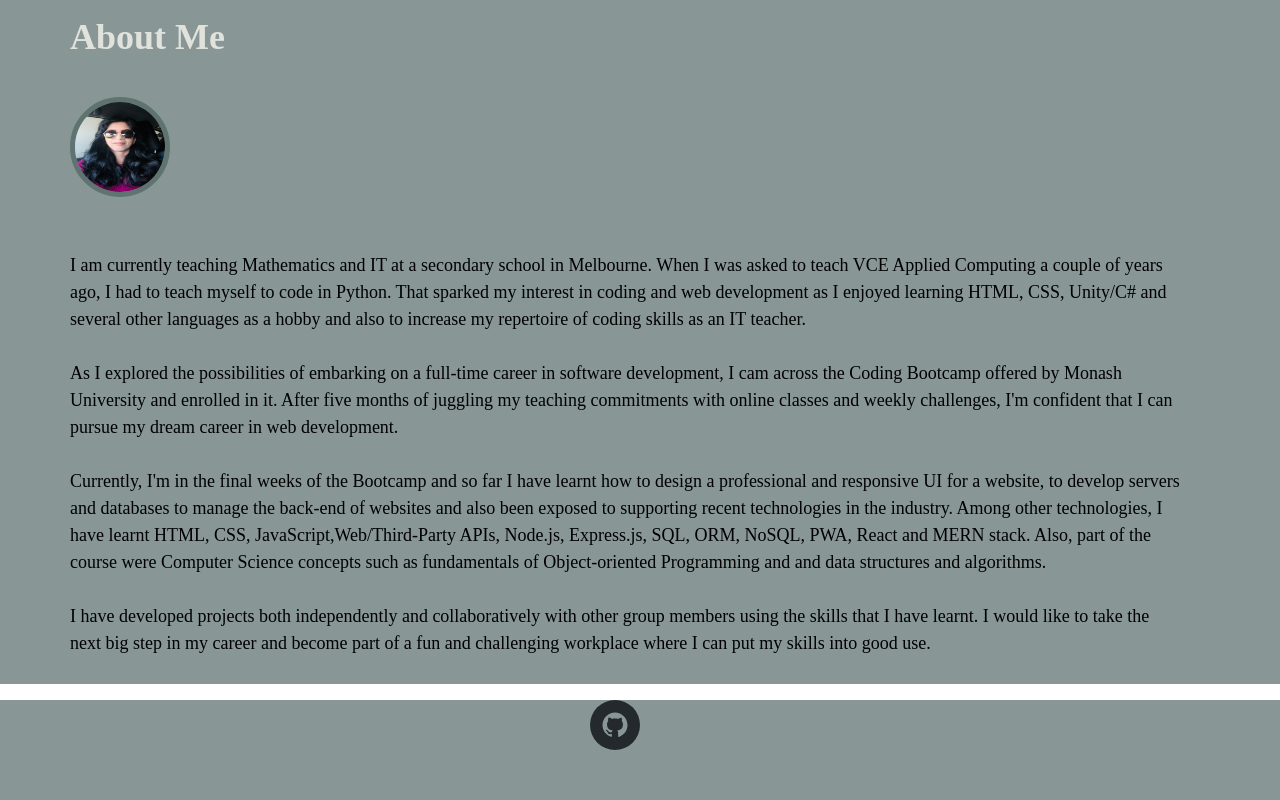
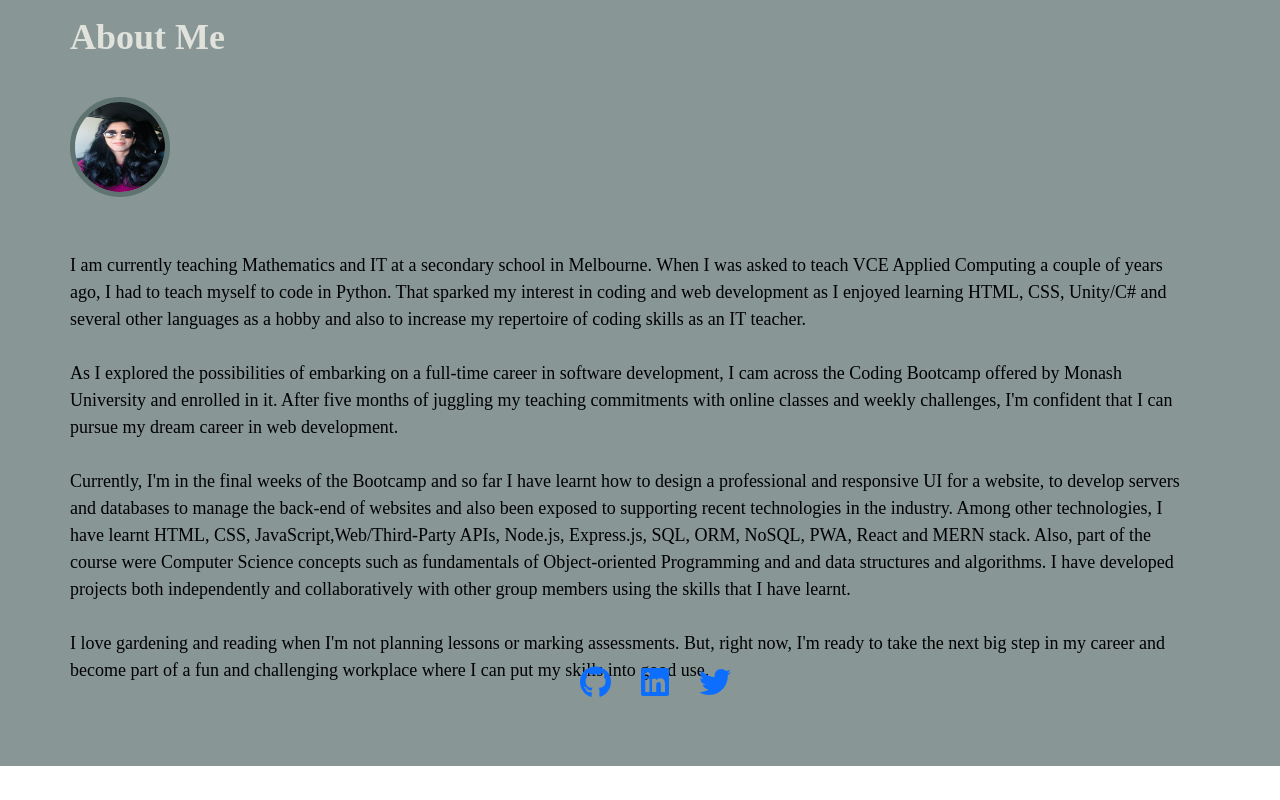
Before and after one commit to SJohnRose/My-Web-Development-Portfolio, a React (Create React App) app: page / in a window 1280 px wide. Shown: the part 234-1034 px from the top of the page. After the commit the page ends 1000 px from the top, so only its background shows below. Built offline with nearby package versions, Linux system fonts and the light colour scheme; a web font is replaced by a local one.

Commit message:
replaced react-social-icons with fontAwesomeIcon in Footer.js and Project.js

```diff
--- a/package.json
+++ b/package.json
@@ -3,6 +3,9 @@
     "version": "0.1.0",
     "private": true,
     "dependencies": {
+        "@fortawesome/fontawesome-svg-core": "^6.4.0",
+        "@fortawesome/free-brands-svg-icons": "^6.4.0",
+        "@fortawesome/react-fontawesome": "^0.2.0",
         "@testing-library/jest-dom": "^5.11.4",
         "@testing-library/react": "^11.1.0",
         "@testing-library/user-event": "^12.1.10",
--- a/src/App.css
+++ b/src/App.css
@@ -7,7 +7,7 @@
 .page {
     background-color: #889696;
     width: 100%;
-    height: auto;
+    height: 700px;
 }
 
 .page p {
@@ -93,9 +93,13 @@ h3 {
 .footer {
   background-color:#889696 ;
   display: flex;
-  align-content: center;
+  flex-direction: row;
   justify-content: center;
-  height: 100px;
+  height:100px;
+}
+
+.footer a {
+  margin-left: 30px;
 }
 
 .nav-item a {
@@ -111,7 +115,7 @@ h3 {
 }
 
 .nav-link-active {
-  color: blue;
+  color: rgb(0, 255, 98);
   background-color:transparent;
 }
 
@@ -205,3 +209,8 @@ h3 {
   display: flex;
   flex-direction: row;
 }
+
+.project-title a {
+  padding-top: 15px;
+  padding-left: 5px;
+}
--- a/src/components/Footer.js
+++ b/src/components/Footer.js
@@ -1,21 +1,26 @@
 import React from 'react';
-import {SocialIcon} from 'react-social-icons';
+import { FontAwesomeIcon } from "@fortawesome/react-fontawesome";
+import {
+  faGithub,
+  faLinkedin,
+  faTwitter
+} from "@fortawesome/free-brands-svg-icons";
 
 export default function Footer() {
   return (
     <div className ="footer">
-      <SocialIcon
-         url = "https://github.com/SJohnRose"
-         network = "github"
-         className = "FooterIcon"
-         bgcolor = "green"
-      />
-      <SocialIcon
-         url = "https://www.linkedin.com/in/ShaminiJohnRose"
-         network = "linkedIn"
-         className = "FooterIcon"
-         bgcolor = "green"
-      />
+      <a href="https://github.com/SJohnRose"
+        className="github-icon">
+        <FontAwesomeIcon icon={faGithub} size="2x" />
+      </a>
+      <a href="https://www.linkedin.com/in/Shaminijohnrose"
+        className="linkedIn-icon">
+        <FontAwesomeIcon icon={faLinkedin} size="2x" />
+      </a>
+      <a href="https://twitter.com/ShaminiJ"
+        className="twitter-icon">
+        <FontAwesomeIcon icon={faTwitter} size="2x" />
+      </a>
     </div>
   );
 }
--- a/src/components/Project.js
+++ b/src/components/Project.js
@@ -2,6 +2,10 @@ import React from 'react';
 import { importImages } from '../utils/helpers';
 import {SocialIcon} from 'react-social-icons';
 import projectList from '../data/projectList';
+import { FontAwesomeIcon } from "@fortawesome/react-fontawesome";
+import {
+  faGithub,
+ } from "@fortawesome/free-brands-svg-icons";
 
 const images = importImages(require.context('./../assets', false, /\.(png|jpe?g|svg)$/));
 
@@ -17,12 +21,9 @@ export default function Project() {
               <div className="project-card overlay">
                 <div className="project-title">
                 <h2> {project.projectName} </h2>
-                <SocialIcon className="social-icon"
-                  url = {project.projectURL}
-                  network = "github"
-                  style = {{height:25, width:25}}
-                  bgcolor = "#f06c9b"
-                />
+                <a href={project.projectURL}>
+                  <FontAwesomeIcon icon={faGithub} size="2x" />
+                </a>
                 </div>
                 <p> {project.projectDesc} </p>
                 <h6> {project.projectTech} </h6>
--- a/src/components/pages/About.js
+++ b/src/components/pages/About.js
@@ -21,10 +21,11 @@ export default function About() {
         also been exposed to supporting recent technologies in the industry. Among other technologies, I have
         learnt HTML, CSS, JavaScript,Web/Third-Party APIs, Node.js, Express.js, SQL, ORM, NoSQL,
         PWA, React and MERN stack. Also, part of the course were Computer Science concepts such as fundamentals of
-        Object-oriented Programming and and data structures and algorithms.
+        Object-oriented Programming and and data structures and algorithms. I have developed projects both independently and collaboratively
+        with other group members using the skills that I have learnt.
         <br/> <br/>
-        I have developed projects both independently and collaboratively with other group members using the skills that I have learnt.
-        I would like to take the next big step in my career and become part of a fun and challenging workplace
+        I love gardening and reading when I'm not planning lessons or marking assessments.
+        But, right now, I'm ready to take the next big step in my career and become part of a fun and challenging workplace
         where I can put my skills into good use.
         <br/> <br/>
 
--- a/src/components/pages/Resume.js
+++ b/src/components/pages/Resume.js
@@ -12,9 +12,17 @@ export default function Resume() {
         <li> HTML</li>
         <li> CSS</li>
         <li> JavaScript</li>
+        <li> jQuery</li>
+        <li> Bootstrap/Bulma CSS Frameworks</li>
+      </ul>
+      <h3> Back-end Technologies</h3>
+      <ul>
+        <li> </li>
+        <li> </li>
+        <li> </li>
         <li> </li>
       </ul>
-      <h3> Back-end Technologies</h3>
+      <h3> Additional skills</h3>
       <ul>
         <li> </li>
         <li> </li>
```
Also changed, not shown: 2 other files (tests, documents, lock files or other folders).
